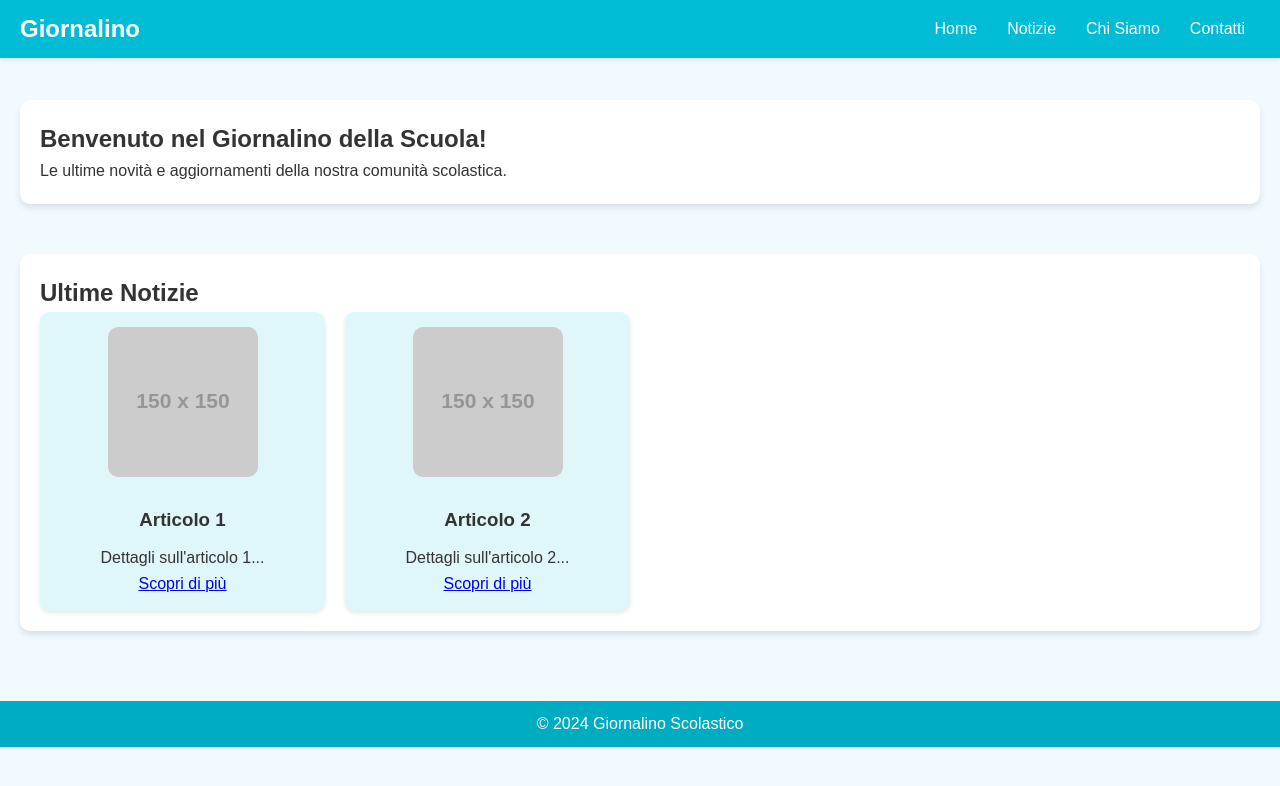
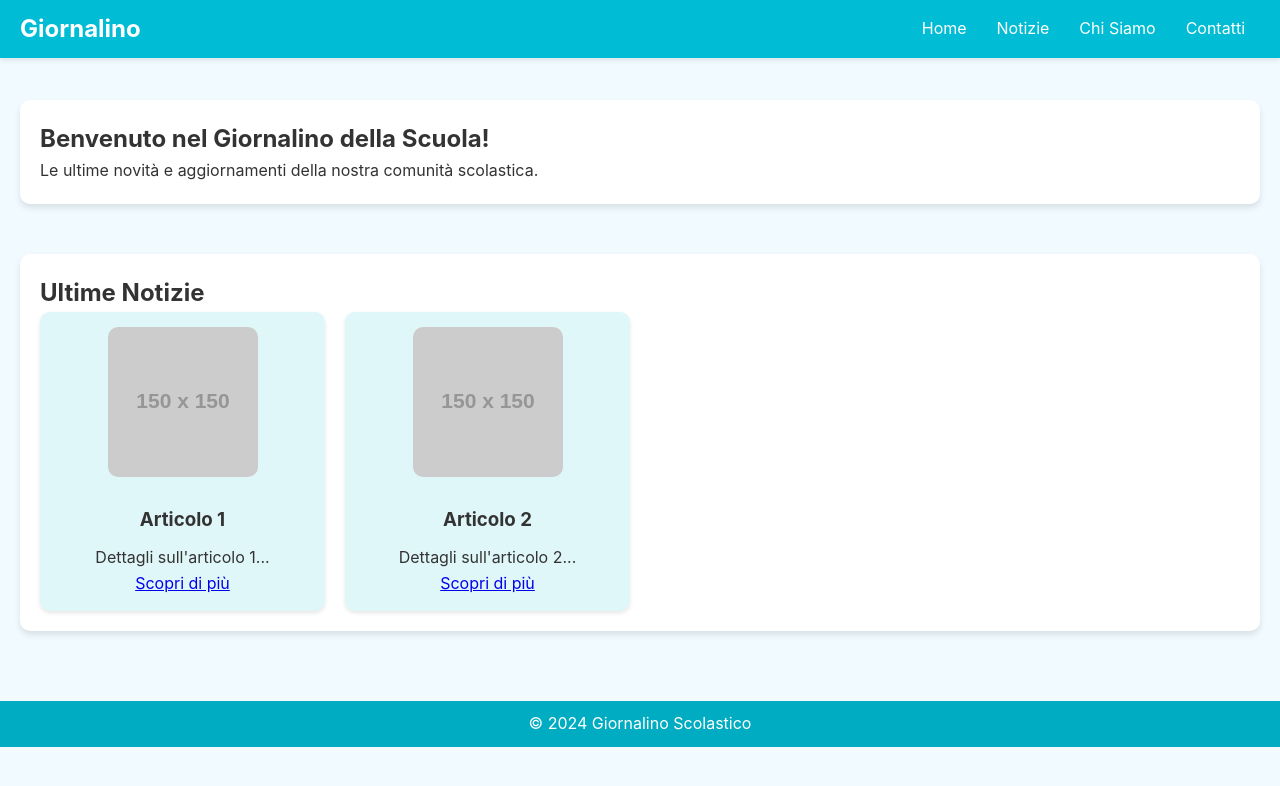
Before and after one commit to sonogiusee11/giornalems, a plain HTML site: page index.html in a window 1280 px wide. Drawn offline with Linux system fonts and the light colour scheme; placeholder pictures from the web are drawn by us.

Commit message:
updated ALL

```diff
--- a/style.css
+++ b/style.css
@@ -7,7 +7,7 @@
 
 /* Corpo */
 body {
-    font-family: 'Arial', sans-serif;
+    font-family: 'Inter', sans-serif;
     line-height: 1.6;
     background-color: #f0faff;
     color: #333;
```
Also changed, not shown: comment.js (line endings or trailing spaces), dettagli.html (line endings or trailing spaces), index.html (line endings or trailing spaces), style1.css (line endings or trailing spaces).
